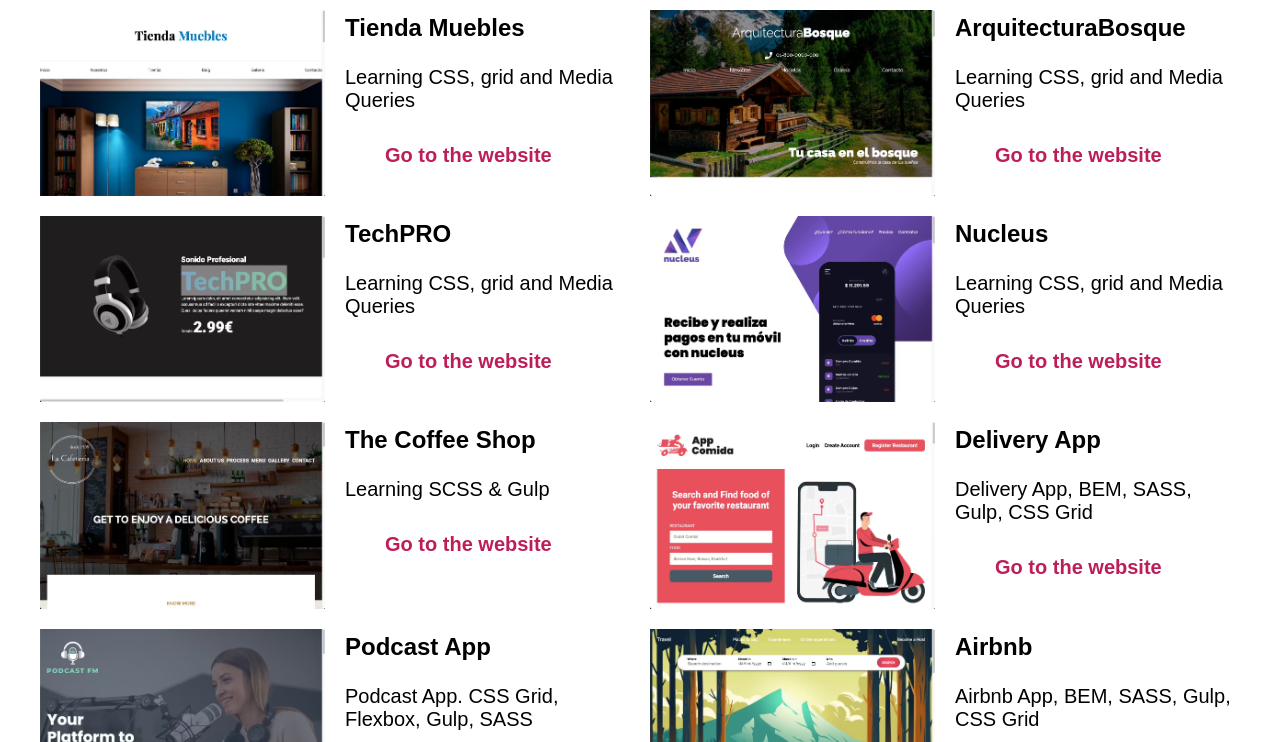
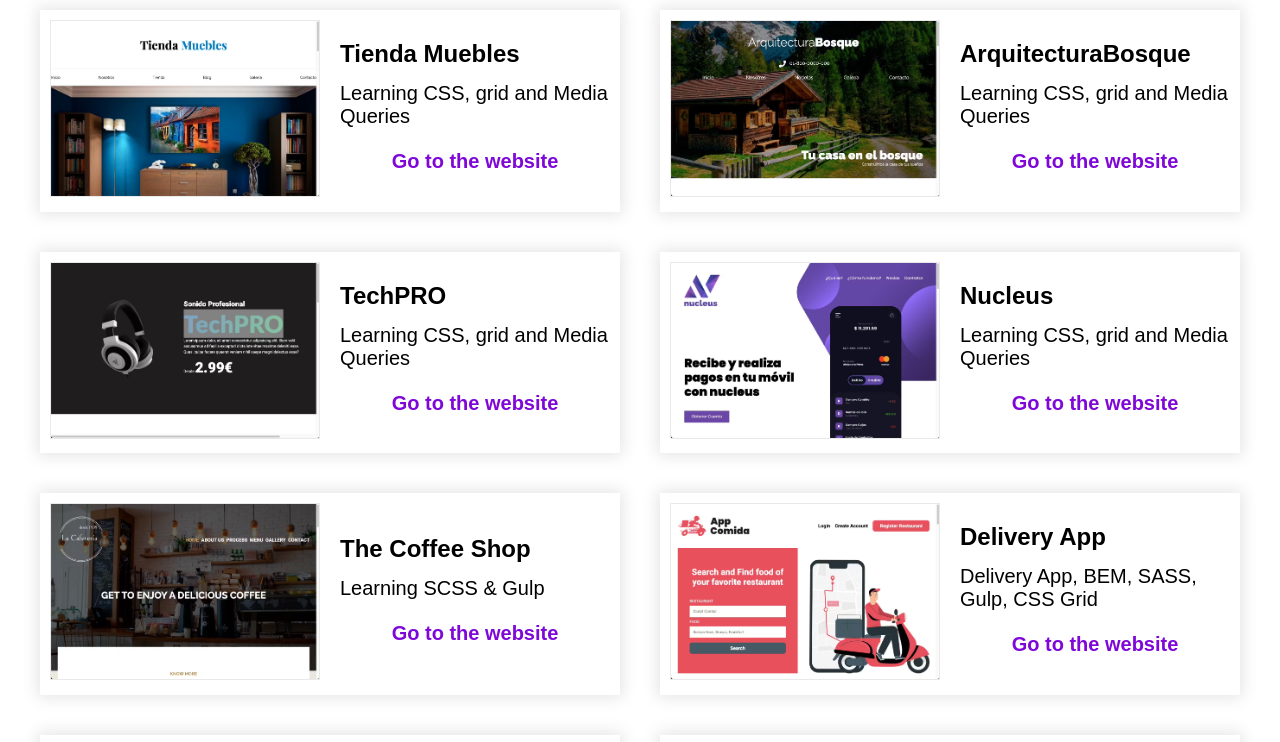
Before and after one commit to alexcarrasco93/my-portfolio, a website: page index.html in a window 1280 px wide. Shown: the part 198-940 px from the top of the page. Drawn offline with Linux system fonts and the light colour scheme.

Commit message:
design updates

```diff
--- a/index.html
+++ b/index.html
@@ -23,11 +23,14 @@
             <ul class="projects__list">
                 <li class="project">
                     <div class="project__img-container">
+                        <a class="project__img-link" href="https://muebles-ecommerce.web.app/">
                             <picture>
                                 <source srcset="build/img/tienda-muebles.avif" type="image/avif">
                                 <source srcset="build/img/tienda-muebles.webp" type="image/webp">
-                            <img class="project__img" loading="lazy" src="build/img/tienda-muebles.png" alt="project image">
+                                <img class="project__img" loading="lazy" src="build/img/tienda-muebles.png"
+                                    alt="project image">
                             </picture>
+                        </a>
                     </div>
 
                     <div class="project__info">
@@ -38,11 +41,14 @@
                 </li>
                 <li class="project">
                     <div class="project__img-container">
+                        <a class="project__img-link" href="https://arquitectura-css.web.app/">
                             <picture>
                                 <source srcset="build/img/arquitectura.avif" type="image/avif">
                                 <source srcset="build/img/arquitectura.webp" type="image/webp">
-                            <img class="project__img" loading="lazy" src="build/img/arquitectura.png" alt="project image">
+                                <img class="project__img" loading="lazy" src="build/img/arquitectura.png"
+                                    alt="project image">
                             </picture>
+                        </a>
                     </div>
 
                     <div class="project__info">
@@ -53,11 +59,14 @@
                 </li>
                 <li class="project">
                     <div class="project__img-container">
+                        <a class="project__img-link" href="https://techpro-auriculares.web.app/">
                             <picture>
                                 <source srcset="build/img/techpro.avif" type="image/avif">
                                 <source srcset="build/img/techpro.webp" type="image/webp">
-                            <img class="project__img" loading="lazy" src="build/img/techpro.png" alt="project image">
+                                <img class="project__img" loading="lazy" src="build/img/techpro.png"
+                                    alt="project image">
                             </picture>
+                        </a>
                     </div>
 
                     <div class="project__info">
@@ -68,11 +77,14 @@
                 </li>
                 <li class="project">
                     <div class="project__img-container">
+                        <a class="project__img-link" href="https://nucleus-css.web.app/">
                             <picture>
                                 <source srcset="build/img/nucleus.avif" type="image/avif">
                                 <source srcset="build/img/nucleus.webp" type="image/webp">
-                            <img class="project__img" loading="lazy" src="build/img/nucleus.png" alt="project image">
+                                <img class="project__img" loading="lazy" src="build/img/nucleus.png"
+                                    alt="project image">
                             </picture>
+                        </a>
                     </div>
 
                     <div class="project__info">
@@ -83,11 +95,14 @@
                 </li>
                 <li class="project">
                     <div class="project__img-container">
+                        <a class="project__img-link" href="https://coffee-shop-scss.web.app/">
                             <picture>
                                 <source srcset="build/img/the-coffee-shop.avif" type="image/avif">
                                 <source srcset="build/img/the-coffee-shop.webp" type="image/webp">
-                            <img class="project__img" loading="lazy" src="build/img/the-coffee-shop.png" alt="project image">
+                                <img class="project__img" loading="lazy" src="build/img/the-coffee-shop.png"
+                                    alt="project image">
                             </picture>
+                        </a>
                     </div>
 
                     <div class="project__info">
@@ -96,28 +111,16 @@
                         <a href="https://coffee-shop-scss.web.app/" class="project__link">Go to the website</a>
                     </div>
                 </li>
-                <!-- <li class="project">
-                    <div class="project__img-container">
-                        <picture>
-                            <source srcset="build/img/the-coffee-shop.avif" type="image/avif">
-                            <source srcset="build/img/the-coffee-shop.webp" type="image/webp">
-                            <img class="project__img" loading="lazy" src="build/img/the-coffee-shop.png" alt="project image">
-                        </picture>
-                    </div>
-
-                    <div class="project__info">
-                        <h3 class="project__name">The Coffee Shop</h3>
-                        <p class="project__description">Learning SCSS & Gulp</p>
-                        <a href="https://coffee-shop-scss.web.app/" class="project__link">Go to the website</a>
-                    </div>
-                </li> -->
                 <li class="project">
                     <div class="project__img-container">
+                        <a class="project__img-link" href="https://delivery-app-bem.web.app/">
                             <picture>
                                 <source srcset="build/img/delivery-app.avif" type="image/avif">
                                 <source srcset="build/img/delivery-app.webp" type="image/webp">
-                            <img class="project__img" loading="lazy" src="build/img/delivery-app.png" alt="project image">
+                                <img class="project__img" loading="lazy" src="build/img/delivery-app.png"
+                                    alt="project image">
                             </picture>
+                        </a>
                     </div>
 
                     <div class="project__info">
@@ -128,11 +131,14 @@
                 </li>
                 <li class="project">
                     <div class="project__img-container">
+                        <a class="project__img-link" href="https://podcastapp-scss.web.app/">
                             <picture>
                                 <source srcset="build/img/podcast-app.avif" type="image/avif">
                                 <source srcset="build/img/podcast-app.webp" type="image/webp">
-                            <img class="project__img" loading="lazy" src="build/img/podcast-app.png" alt="project image">
+                                <img class="project__img" loading="lazy" src="build/img/podcast-app.png"
+                                    alt="project image">
                             </picture>
+                        </a>
                     </div>
 
                     <div class="project__info">
@@ -143,11 +149,13 @@
                 </li>
                 <li class="project">
                     <div class="project__img-container">
+                        <a class="project__img-link" href="https://erbiandbi-bem.web.app/">
                             <picture>
                                 <source srcset="build/img/airbnb.avif" type="image/avif">
                                 <source srcset="build/img/airbnb.webp" type="image/webp">
                                 <img class="project__img" loading="lazy" src="build/img/airbnb.png" alt="project image">
                             </picture>
+                        </a>
                     </div>
 
                     <div class="project__info">
--- a/src/scss/base/_variables.scss
+++ b/src/scss/base/_variables.scss
@@ -7,8 +7,9 @@
 $desktop: 1024px;
 
 // Colors
-$primary: #e8505b;
-$secondary: rgb(189, 30, 89);
+$primary: #7f07d8;
+$secondary: #6EA4BF;
+$tertiary: #c2efeb;
 $black: #000;
 $white: #FFFFFF;
 $grey: #686868;
--- a/src/scss/header/_header.scss
+++ b/src/scss/header/_header.scss
@@ -6,5 +6,6 @@
 
     &__heading {
         margin: 0;
+        text-align: center;
     }
 }
--- a/src/scss/ui/_projects.scss
+++ b/src/scss/ui/_projects.scss
@@ -6,24 +6,50 @@
         @include m.grid(1, 2rem);
 
         @include m.desktop {
-            @include m.grid(2, 2rem);
+            @include m.grid(2, 4rem);
         }
     }
 }
 
 .project {
-    @include m.grid(2, 2rem);
+    box-shadow: 0px 0px 15px 3px rgb(0, 0, 0, .10);
+    align-items: center;
+    padding: 1rem;
+
+    @include m.phone {
+
+        @include m.grid(2, 2rem);
+    }
+
+    &__img-link {
+        border: 1px solid lighten(v.$lightGrey, 3%);
+
+        @include m.phone {
+            display: inline-block;
+        }
+    }
 
     &__img {
         width: 30rem;
+        margin: 0 auto;
     }
 
     &__name,
-    &__distance {
-        margin: 0;
+    &__description {
+        text-align: center;
+        margin: 0 0 1rem 0;
+
+        @include m.phone {
+            text-align: left;
+        }
     }
 
     &__link {
-        @include m.btn(v.$white, v.$secondary);
+        @include m.btn(v.$white, v.$primary);
+        display: block;
+
+        @include m.tablet {
+            display: block;
+        }
     }
 }
```
Also changed, not shown: build/css/app.css, 1 other file. Lines whose indentation alone changed are shown as unchanged.
